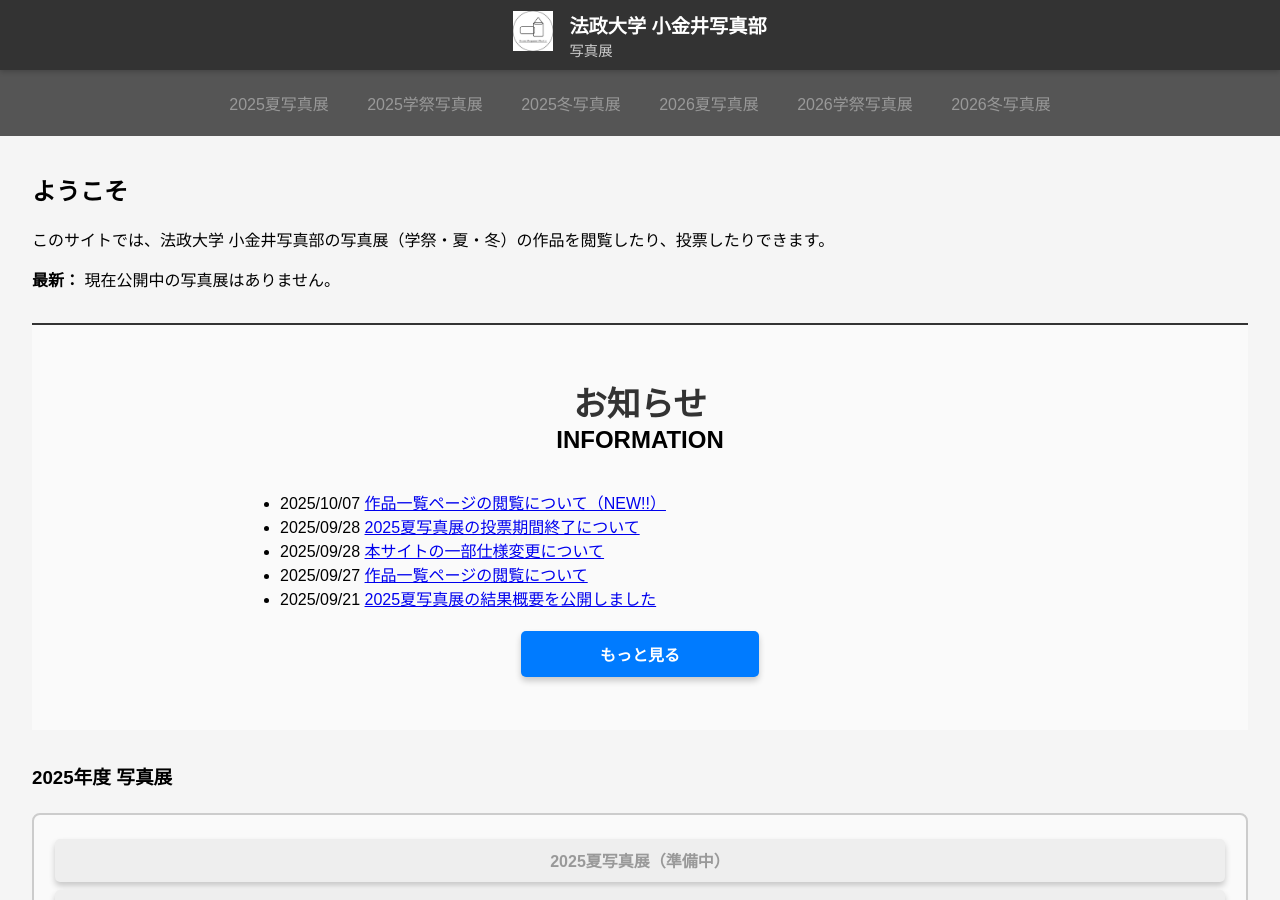
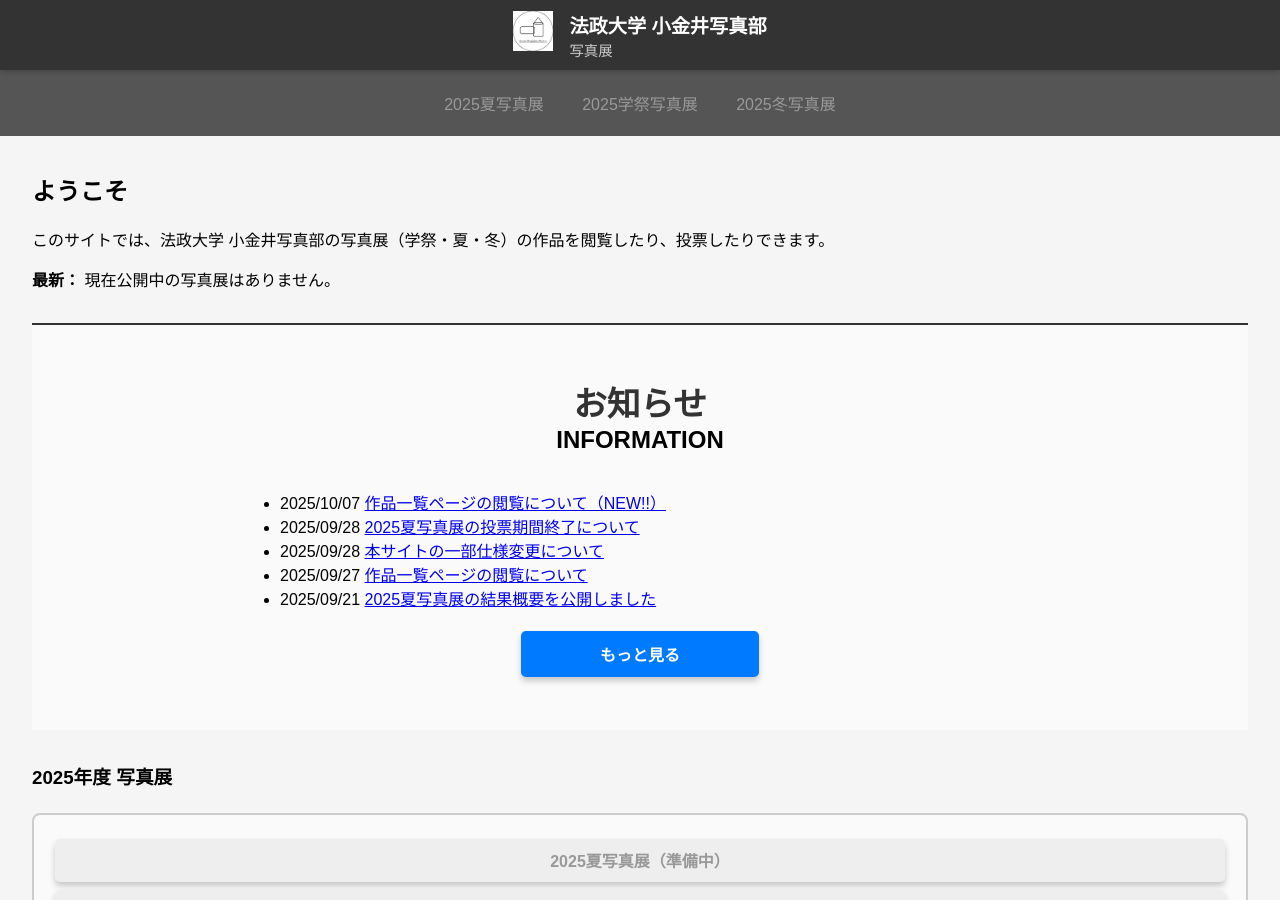
Before and after one commit to fujiyoshi-takayuki/photo-exhibition-site, a Jekyll site: the page built from index.html, in a window 1280 px wide and 900 px high. Built offline with Jekyll 4.4.1, drawn with Linux system fonts in a browser that asks for light colours.

Commit message:
change environment for nav

```diff
--- a/_layouts/default.html
+++ b/_layouts/default.html
@@ -31,10 +31,21 @@
     </div>
   </header>
 
+{% comment %}
+📅 現在の年度を自動判定する処理
+4月を年度切り替え月とする（例：2025/04〜2026/03 → 2025年度）
+{% endcomment %}
+{% assign current_year = 'now' | date: "%Y" | plus: 0 %}
+{% assign current_month = 'now' | date: "%m" | plus: 0 %}
+{% if current_month < 4 %}
+  {% assign current_year = current_year | minus: 1 %}
+{% endif %}
+
   <nav class="navbar">
     <ul>
-      {% for year in site.data.exhibitions %}
-        {% for season in year[1] %}
+      {% assign exhibitions = site.data.exhibitions[current_year] %}
+      {% if exhibitions %}
+        {% for season in exhibitions %}
           {% assign data = season[1] %}
           {% if data.published %}
             <li><a href="{{ data.url | relative_url }}">{{ data.title }}</a></li>
@@ -42,7 +53,9 @@
             <li><a href="#" class="disabled">{{ data.title }}</a></li>
           {% endif %}
         {% endfor %}
-      {% endfor %}
+      {% else %}
+        <li><a href="#" class="disabled">現在の年度データがありません</a></li>
+      {% endif %}
     </ul>
   </nav>
 </div>
```
